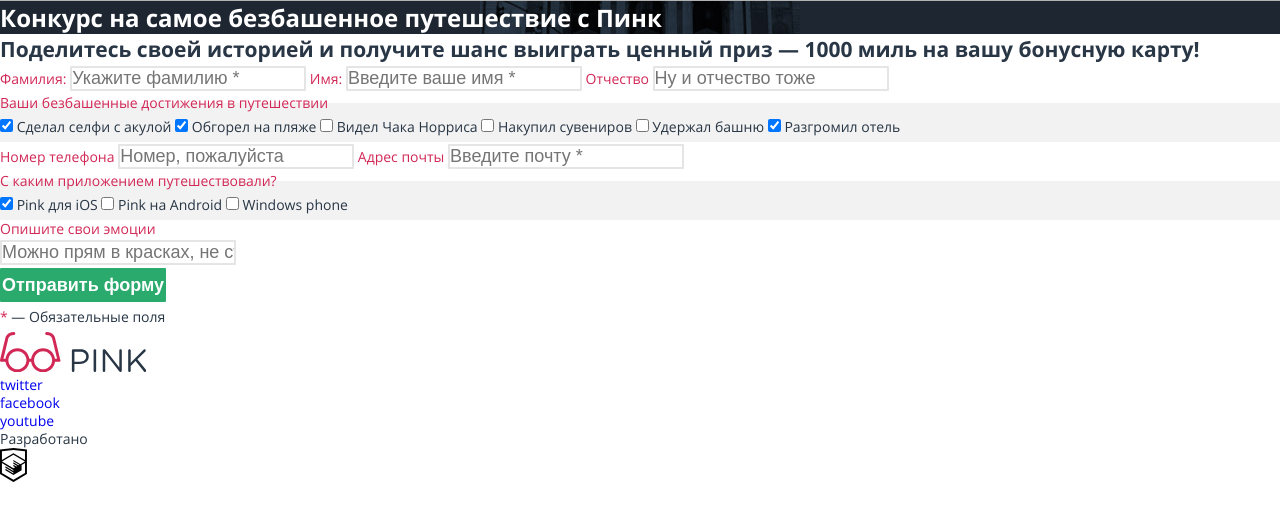
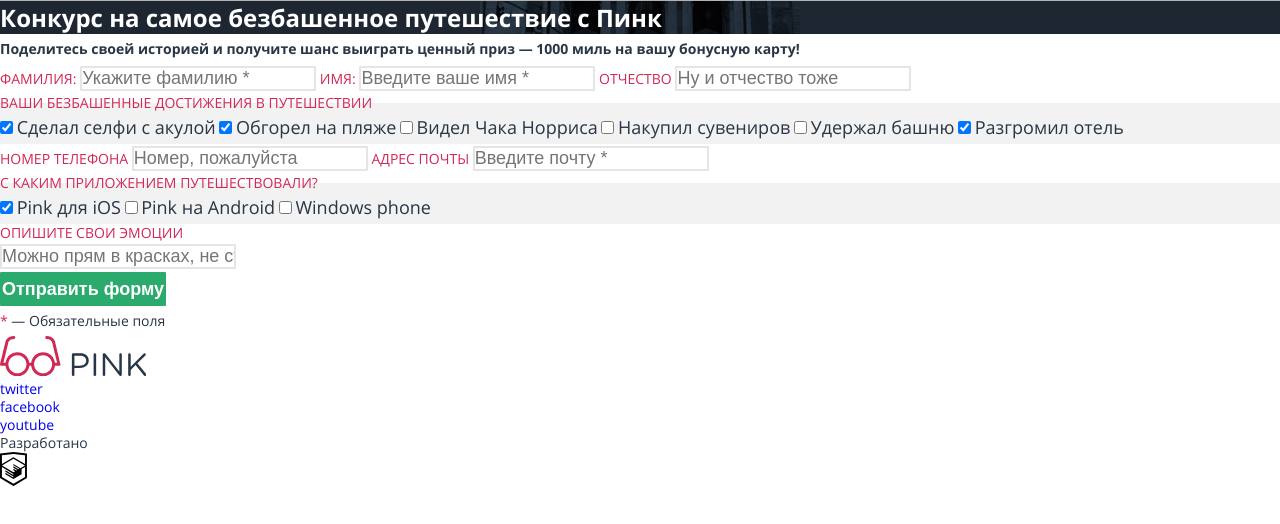
Before and after one commit to hrojah/481855-pink-20, a website: page source/form.html in a window 1280 px wide. Shown: the part 192-716 px from the top of the page. Drawn offline with nearby package versions, Linux system fonts and the light colour scheme; files that its build step writes are made by us from their sources.

Commit message:
Правки в разметке form.html

```diff
--- a/source/sass/competition.scss
+++ b/source/sass/competition.scss
@@ -2,6 +2,10 @@
 
 .competition {
   line-height: 30px;
+
+  &__title {
+    font-size: inherit;
+  }
 
   &__text--color {
     color: $contacts-link-color;
@@ -10,7 +14,14 @@
 
 .form {
   &__label {
+    text-transform: uppercase;
     color: $contacts-link-color;
+  }
+
+  &__label--color {
+    font-size: 18px;
+    line-height: 30px;
+    color: $text-color;
   }
 
   &__text {
@@ -32,12 +43,6 @@
 
 .details {
   background-color: $advantages-background;
-
-  &__label--color {
-    font-size: 18px;
-    line-height: 30px;
-    color: $text-color;
-  }
 }
 
 .app {
@@ -45,6 +50,7 @@
 }
 
 .legend {
+  text-transform: uppercase;
   line-height: 18px;
   color: $contacts-link-color;
 }
```
